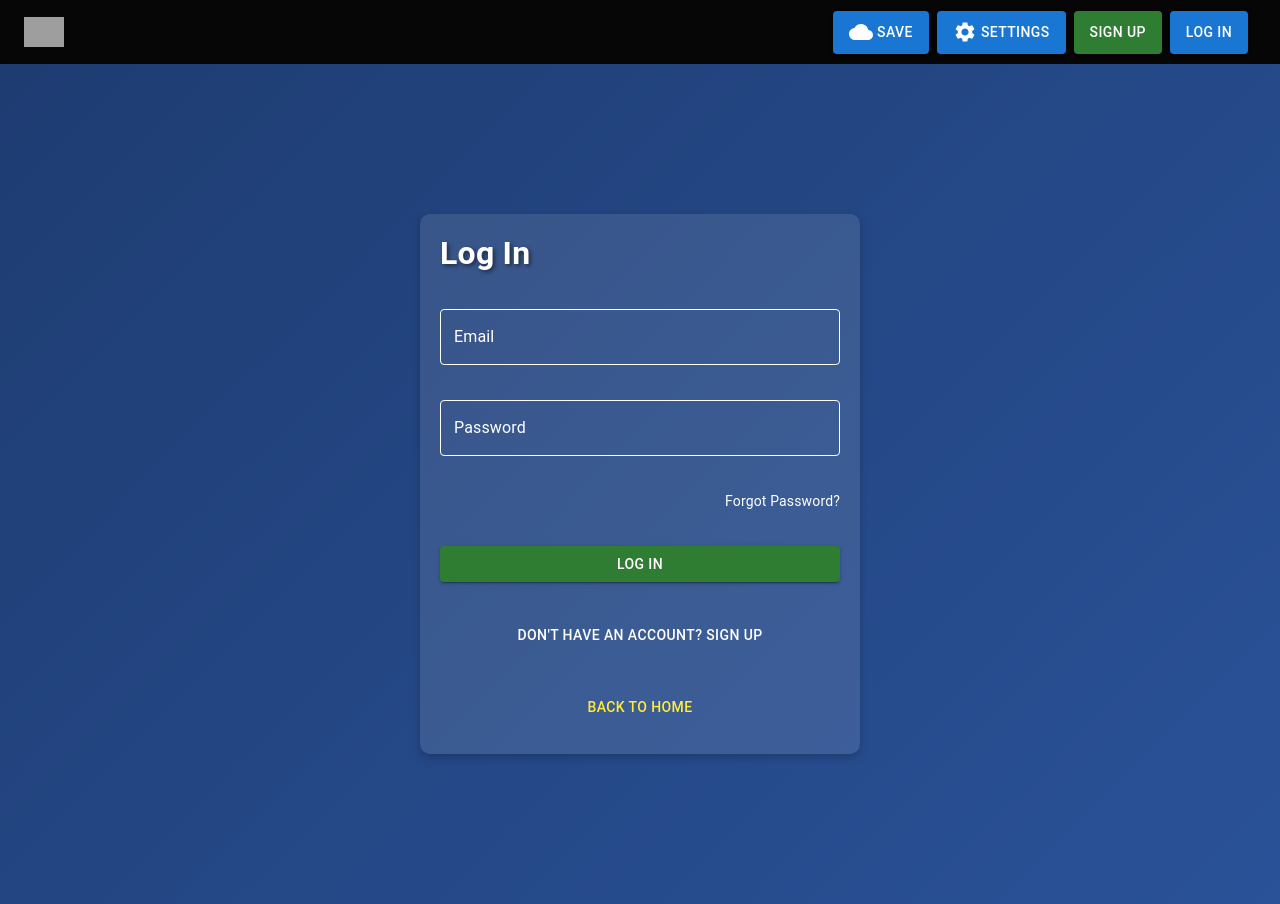
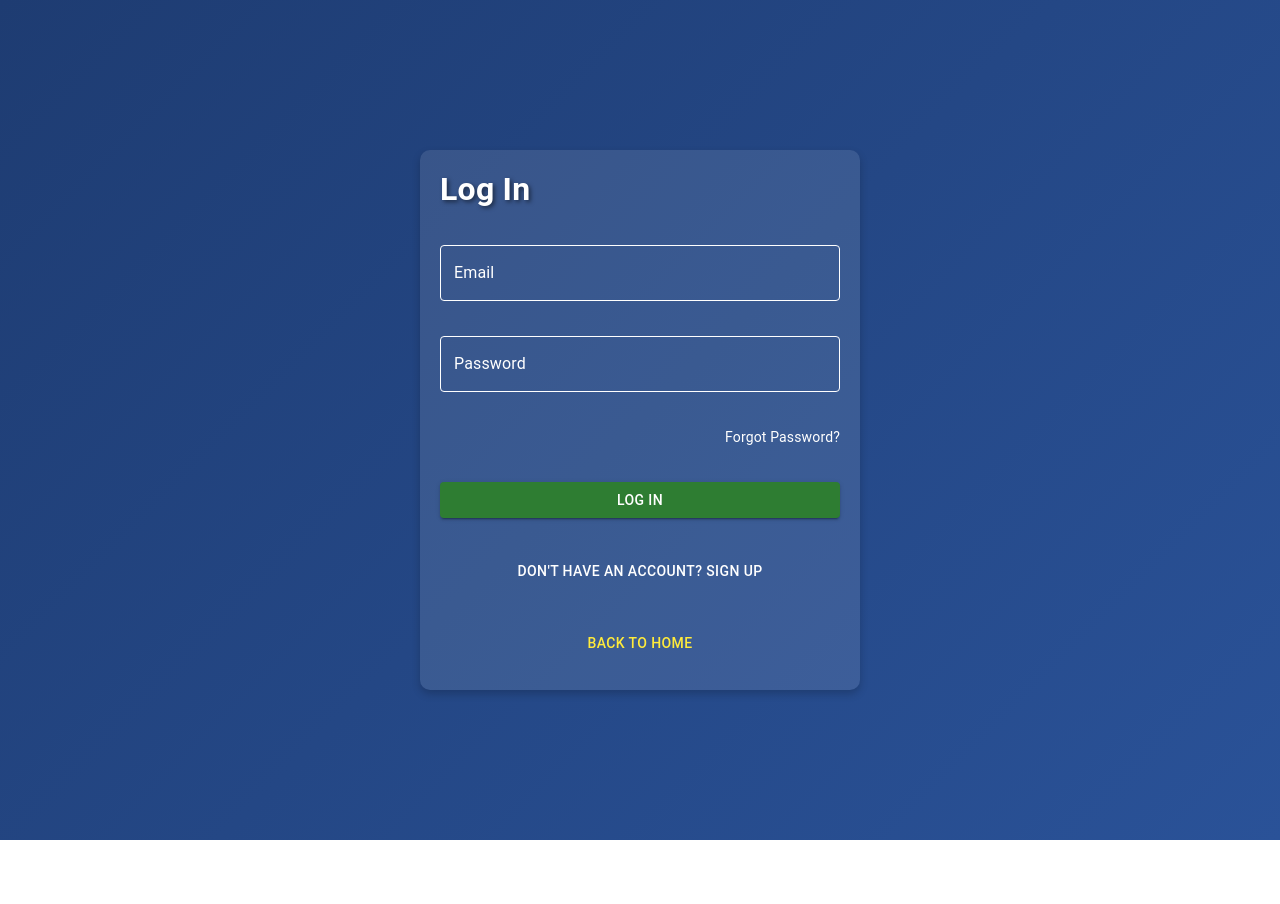
Before and after one commit to reyazul007/first-project, a React (Create React App) app in the folder codepen/: page /login in a window 1280 px wide. After the commit the page ends 840 px from the top, so only its background shows below. Built offline with nearby package versions, Linux system fonts and the light colour scheme; grey boxes are pictures that could not be loaded.

Commit message:
project Completed

```diff
--- a/codepen/src/App.js
+++ b/codepen/src/App.js
@@ -1,23 +1,24 @@
 import React from 'react';
 import { BrowserRouter as Router, Routes, Route } from "react-router-dom";
+import DataProvider from './context/DataProvider';
 import { CodeProvider } from './context/CodeContext';
-import Header from "./components/Header";
-import Code from "./components/Code";
+import Home from "./components/Home";
 import Login from "./components/Login";
 import SignUp from "./components/Signup";
 
 function App() {
   return (
+    <DataProvider>
       <CodeProvider>
         <Router>
-        <Header />
           <Routes>
-          <Route path="/" element={<Code />} />
+            <Route path="/" element={<Home />} />
             <Route path="/login" element={<Login />} />
             <Route path="/signup" element={<SignUp />} />
           </Routes>
         </Router>
       </CodeProvider>
+    </DataProvider>
   );
 }
 
--- a/codepen/src/components/Code.jsx
+++ b/codepen/src/components/Code.jsx
@@ -1,7 +1,8 @@
 import React, { useContext } from 'react';
 import Editor from "./Editor";
 import { Box, styled } from "@mui/material";
-import { CodeContext } from '../context/CodeContext';
+
+import { DataContext } from '../context/DataProvider';
 
 const Container = styled(Box)`
   display: flex;
@@ -13,7 +14,7 @@ const Container = styled(Box)`
 `;
 
 const Code = () => {
-  const { html, setHtml, css, setCss, js, setJs } = useContext(CodeContext);
+  const { html, setHtml, css, setCss, js, setJs } = useContext(DataContext);
 
   return (
     <Container>
--- a/codepen/src/components/Editor.jsx
+++ b/codepen/src/components/Editor.jsx
@@ -1,9 +1,6 @@
 import { useState } from "react";
-
-
 import { Box, styled } from "@mui/material";
 import CloseFullscreenIcon from "@mui/icons-material/CloseFullscreen";
-
 
 import { Controlled as ControlledEditor } from "react-codemirror2";
 
@@ -17,12 +14,12 @@ import "../App.css";
 
 const Container = styled(Box)`
   flex-grow: 1;
-  flex-basis: 1;
+  flex-basis: 0;
   display: flex;
   flex-direction: column;
-  padding: 8px 8px;
+  padding:0 8px 8px;
   @media (max-width: 768px) {
-    padding: 4px 4px;
+  padding: 4px 4px;
   }
 `;
 
@@ -39,12 +36,12 @@ const Heading = styled(Box)`
 const Header = styled(Box)`
   display: flex;
   background: #060606;
-  color: #aaaebc;
+  color: #AAAEBC;
   justify-content: space-between;
   font-weight: 700;
 `;
 
-const Editor = ({heading, icon, color, value, onChange}) => {
+const Editor = ({heading, language, icon, color, value, onChange}) => {
 
  const[open, setOpen] = useState(true);
 
--- a/codepen/src/components/Login.jsx
+++ b/codepen/src/components/Login.jsx
@@ -84,16 +84,41 @@ const Login = () => {
     <Container>
       <Form>
         <StyledTypography variant="h4" align="left">Log In</StyledTypography>
-        <StyledTextField variant="outlined" label="Email" type="email" fullWidth />
-        <StyledTextField variant="outlined" label="Password" type="password" fullWidth />
-        <Typography variant="body2" align="right" color="white" style={{ cursor: 'pointer' }} onClick={() => alert('Forgot Password functionality to be implemented!')}>
+        <StyledTextField
+          variant="outlined"
+          label="Email"
+          type="email"
+          fullWidth
+          id="email"
+          name="email"
+        />
+        <StyledTextField
+          variant="outlined"
+          label="Password"
+          type="password"
+          fullWidth
+          id="password"
+          name="password"
+        />
+        <Typography
+          variant="body2"
+          align="right"
+          color="white"
+          style={{ cursor: 'pointer' }}
+          onClick={() => alert('Forgot Password functionality to be implemented!')}
+        >
           Forgot Password?
         </Typography>
         <StyledButton variant="contained" color="success" onClick={handleLogin}>
           Log In
         </StyledButton>
-        <Button variant="body2" align="left" color="white" onClick={() => navigate("/signup")}>
-        Don't have an account? Sign up
+        <Button
+          variant="body2"
+          align="left"
+          color="white"
+          onClick={() => navigate("/signup")}
+        >
+          Don't have an account? Sign up
         </Button>
         <StyledButton variant="text" color="secondary" onClick={() => navigate("/")}>
           Back to Home
--- a/codepen/src/components/Result.jsx
+++ b/codepen/src/components/Result.jsx
@@ -13,6 +13,7 @@ const Result = () => {
   const [src, setSrc] = useState('');
   const { html, css, js } = useContext(DataContext);
 
+  useEffect(() => {
     const srcCode = `
       <html>
         <body>${html}</body>
@@ -21,16 +22,15 @@ const Result = () => {
       </html>
     `;
 
-  useEffect(() => {
     const timeout = setTimeout(() => {
       setSrc(srcCode);
     }, 1000);
 
     return () => clearTimeout(timeout);
-  }, [html, css, js, srcCode]);
+  }, [html, css, js]);
 
   return (
-    <Container>
+    <Container style={html || css || js ? null : { display: 'none' }}>
       <iframe
         srcDoc={src}
         title="output"
--- /dev/null
+++ b/codepen/src/context/DataProvider.js
@@ -0,0 +1,17 @@
+import { createContext, useState } from 'react';
+
+export const DataContext = createContext();
+
+const DataProvider = ({ children }) => {
+  const [html, setHtml] = useState('');
+  const [css, setCss] = useState('');
+  const [js, setJs] = useState('');
+
+  return (
+    <DataContext.Provider value={{ html, setHtml, css, setCss, js, setJs }}>
+      {children}
+    </DataContext.Provider>
+  );
+};
+
+export default DataProvider;
```
Lines whose indentation alone changed are shown as unchanged.
